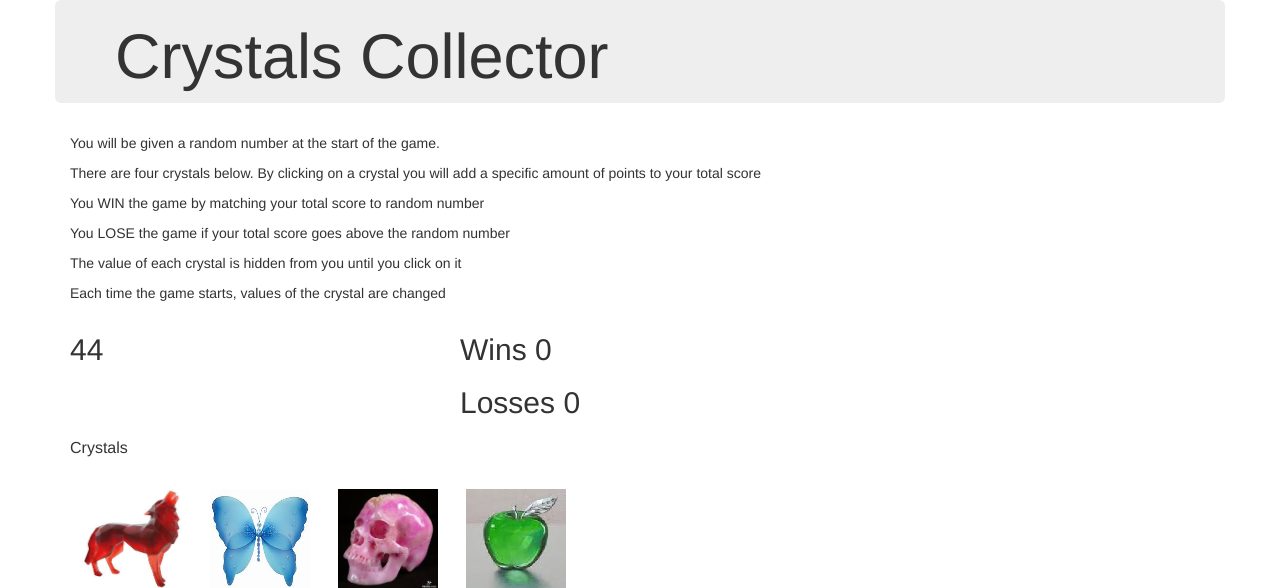
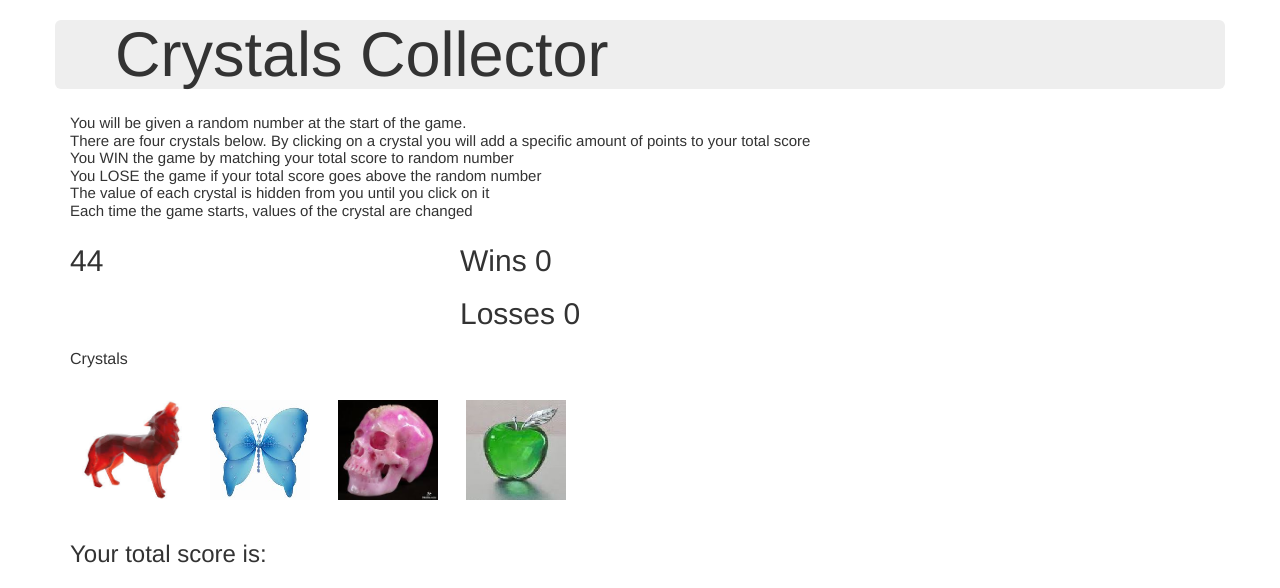
Before and after one commit to mullun/week-4-game, a PHP site: page / in a window 1280 px wide. Shown: the top 588 px of the page. Run offline with PHP 8.4, Linux system fonts and the light colour scheme.

Commit message:
working code with right format

```diff
--- a/assets/css/style.css
+++ b/assets/css/style.css
@@ -1,6 +1,7 @@
 .jumbotron {
-	padding-bottom: 2px;
-	padding-top: 2px;
+	padding-bottom: 0px;
+	padding-top: 0px;
+	font-size: 20px;
 }
 
 .redWolfButton {
@@ -19,3 +20,8 @@
 	background-color: pink;
 	color: black;
 }
+
+span {
+	font-size: 15px;
+	line-height: 0.5;
+}
```
